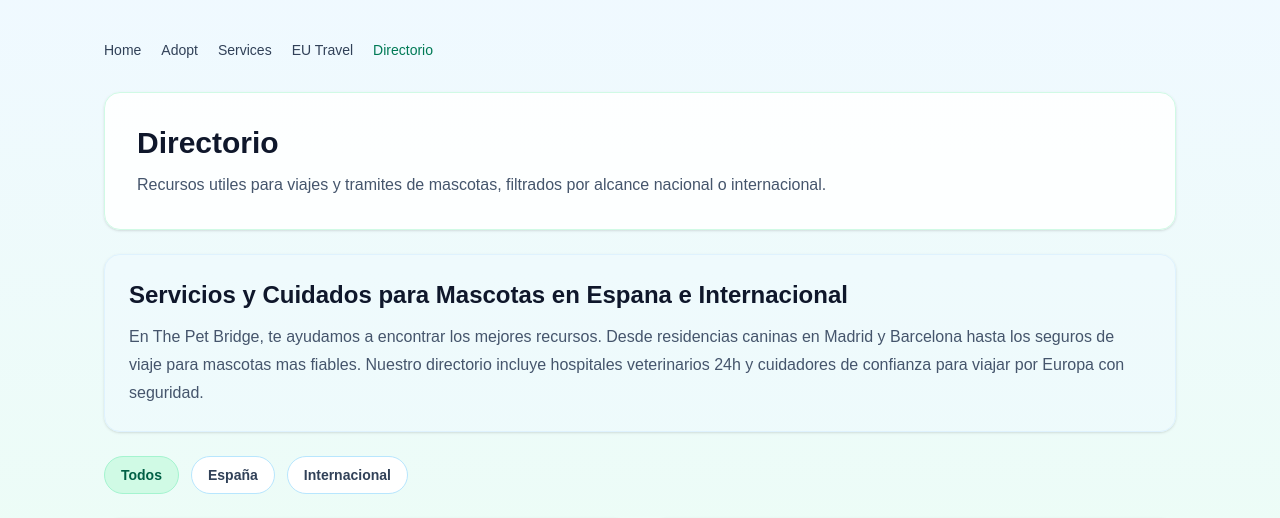
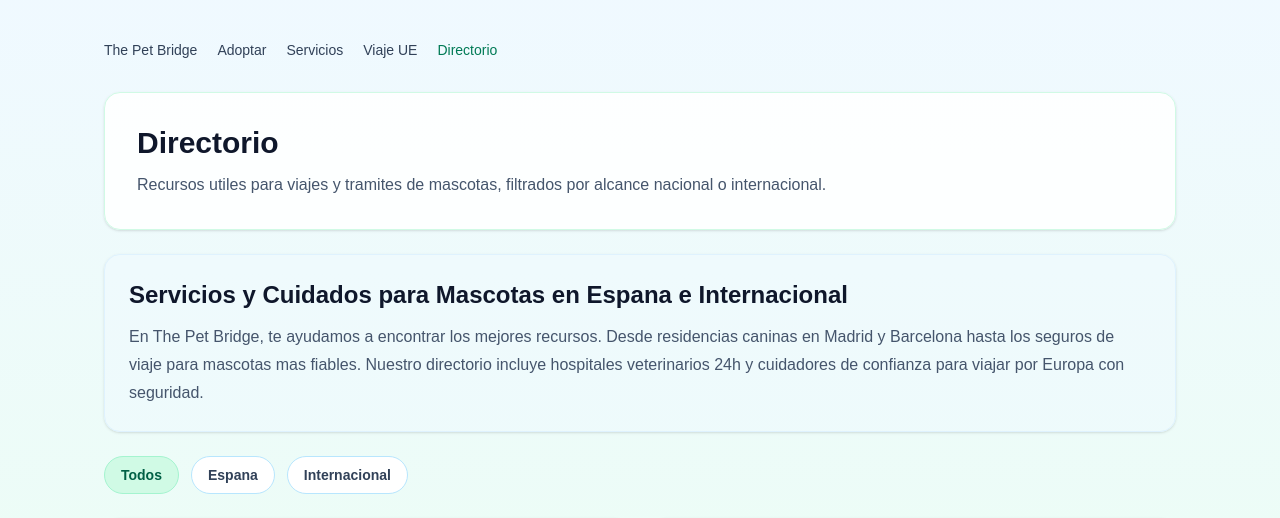
Before and after one commit to eduardochapellin1-debug/thepetbridge, a Next.js app: page /directorio in a window 1280 px wide. Shown: the top 518 px of the page. Built offline with nearby package versions, Linux system fonts and the light colour scheme.

Commit message:
Directorio ahora es multilingüe

```diff
--- a/app/components/ResourceCard.tsx
+++ b/app/components/ResourceCard.tsx
@@ -2,7 +2,9 @@ type ResourceCardProps = {
   nombre: string;
   descripcion: string;
   link: string;
-  categoria: "Espana" | "Internacional";
+  categoria: "spain" | "international";
+  categoriaLabel: string;
+  ctaLabel: string;
 };
 
 export default function ResourceCard({
@@ -10,10 +12,11 @@ export default function ResourceCard({
   descripcion,
   link,
   categoria,
+  categoriaLabel,
+  ctaLabel,
 }: ResourceCardProps) {
-  const categoriaLabel = categoria === "Espana" ? "España" : categoria;
   const badgeClasses =
-    categoria === "Espana"
+    categoria === "spain"
       ? "border-emerald-200 bg-emerald-50 text-emerald-700"
       : "border-sky-200 bg-sky-50 text-sky-700";
 
@@ -36,7 +39,7 @@ export default function ResourceCard({
         rel="noopener noreferrer"
         className="text-sm font-semibold text-emerald-700 transition hover:text-emerald-600"
       >
-        Ver recurso
+        {ctaLabel}
       </a>
     </article>
   );
--- a/app/directorio/DirectorioClient.tsx
+++ b/app/directorio/DirectorioClient.tsx
@@ -3,78 +3,72 @@
 import { useMemo, useState } from "react";
 import Link from "next/link";
 import ResourceCard from "@/app/components/ResourceCard";
-import resources from "@/app/data/resources.json";
+import { useI18n } from "@/app/i18n/I18nProvider";
 
-type Categoria = "Espana" | "Internacional";
-type Filtro = "Todos" | Categoria;
+type Categoria = "spain" | "international";
+type Filtro = "all" | Categoria;
 
 type Resource = {
-  nombre: string;
-  descripcion: string;
+  id: string;
+  title: string;
+  description: string;
   link: string;
-  categoria: Categoria;
+  category: Categoria;
+  tag: string;
 };
 
-const filterOptions: Filtro[] = ["Todos", "Espana", "Internacional"];
-const filterLabels: Record<Filtro, string> = {
-  Todos: "Todos",
-  Espana: "España",
-  Internacional: "Internacional",
-};
+const filterOptions: Filtro[] = ["all", "spain", "international"];
 
 export default function DirectorioClient() {
-  const [filtroActivo, setFiltroActivo] = useState<Filtro>("Todos");
+  const { messages } = useI18n();
+  const [filtroActivo, setFiltroActivo] = useState<Filtro>("all");
+
+  const resources = messages.directory.resources as Resource[];
+  const filterLabels: Record<Filtro, string> = {
+    all: messages.directory.filters.all,
+    spain: messages.directory.filters.spain,
+    international: messages.directory.filters.international,
+  };
 
   const recursosFiltrados = useMemo(() => {
-    if (filtroActivo === "Todos") {
-      return resources as Resource[];
+    if (filtroActivo === "all") {
+      return resources;
     }
 
-    return (resources as Resource[]).filter(
-      (resource) => resource.categoria === filtroActivo,
-    );
-  }, [filtroActivo]);
+    return resources.filter((resource) => resource.category === filtroActivo);
+  }, [filtroActivo, resources]);
 
   return (
     <div className="min-h-screen bg-gradient-to-b from-sky-50 via-emerald-50 to-white text-slate-800">
       <div className="mx-auto max-w-6xl px-6 py-10 md:px-10">
         <nav className="mb-8 flex items-center gap-5 text-sm font-medium text-slate-700">
           <Link href="/" className="hover:text-emerald-600">
-            Home
+            {messages.home.header.brand}
           </Link>
           <Link href="/adopt" className="hover:text-emerald-600">
-            Adopt
+            {messages.home.header.adopt}
           </Link>
           <Link href="/services" className="hover:text-emerald-600">
-            Services
+            {messages.home.header.services}
           </Link>
           <Link href="/travel" className="hover:text-emerald-600">
-            EU Travel
+            {messages.home.header.euTravel}
           </Link>
           <Link href="/directorio" className="text-emerald-700">
-            Directorio
+            {messages.home.header.directory}
           </Link>
         </nav>
 
         <section className="mb-6 rounded-2xl border border-emerald-100 bg-white/90 p-8 shadow-sm">
-          <h1 className="mb-3 text-3xl font-bold text-slate-900">Directorio</h1>
-          <p className="text-slate-600">
-            Recursos utiles para viajes y tramites de mascotas, filtrados por
-            alcance nacional o internacional.
-          </p>
+          <h1 className="mb-3 text-3xl font-bold text-slate-900">{messages.directory.title}</h1>
+          <p className="text-slate-600">{messages.directory.intro}</p>
         </section>
 
         <section className="mb-6 rounded-2xl border border-sky-100 bg-sky-50/40 p-6 shadow-sm">
           <h2 className="mb-3 text-2xl font-semibold text-slate-900">
-            Servicios y Cuidados para Mascotas en Espana e Internacional
+            {messages.directory.seoTitle}
           </h2>
-          <p className="leading-7 text-slate-600">
-            En The Pet Bridge, te ayudamos a encontrar los mejores recursos.
-            Desde residencias caninas en Madrid y Barcelona hasta los seguros de
-            viaje para mascotas mas fiables. Nuestro directorio incluye
-            hospitales veterinarios 24h y cuidadores de confianza para viajar
-            por Europa con seguridad.
-          </p>
+          <p className="leading-7 text-slate-600">{messages.directory.seoDescription}</p>
         </section>
 
         <section className="mb-6 flex flex-wrap gap-3">
@@ -100,11 +94,13 @@ export default function DirectorioClient() {
         <section className="grid gap-5 md:grid-cols-2">
           {recursosFiltrados.map((resource) => (
             <ResourceCard
-              key={resource.nombre}
-              nombre={resource.nombre}
-              descripcion={resource.descripcion}
+              key={resource.id}
+              nombre={resource.title}
+              descripcion={resource.description}
               link={resource.link}
-              categoria={resource.categoria}
+              categoria={resource.category}
+              categoriaLabel={resource.tag}
+              ctaLabel={messages.directory.resourceCta}
             />
           ))}
         </section>
--- a/messages/en.json
+++ b/messages/en.json
@@ -61,6 +61,84 @@
     },
     "inlineFooter": "Connecting pets and families across Europe."
   },
+  "directory": {
+    "title": "Directory",
+    "intro": "Useful resources for pet travel and paperwork, filtered by national or international scope.",
+    "seoTitle": "Pet Services and Care in Spain and Internationally",
+    "seoDescription": "At The Pet Bridge, we help you find the best resources. From dog boarding in Madrid and Barcelona to reliable pet travel insurance, our directory includes 24h veterinary hospitals and trusted caregivers so you can travel across Europe with confidence.",
+    "filters": {
+      "all": "All",
+      "spain": "Spain",
+      "international": "International"
+    },
+    "resourceCta": "View resource",
+    "resources": [
+      {
+        "id": "barkibu",
+        "title": "Barkibu (Insurance)",
+        "description": "One of Spain's highest-rated pet insurance providers, with comprehensive health and accident coverage.",
+        "link": "https://barkibu.com",
+        "category": "spain",
+        "tag": "Spain"
+      },
+      {
+        "id": "rover",
+        "title": "Rover",
+        "description": "Find trusted pet sitters and walkers near you through a leading pet care platform.",
+        "link": "https://rover.com",
+        "category": "spain",
+        "tag": "Spain"
+      },
+      {
+        "id": "hospital-veterinario-retiro",
+        "title": "Retiro Veterinary Hospital (24h)",
+        "description": "24-hour emergency veterinary care in central Madrid with experienced specialists.",
+        "link": "https://hospitalveterinarioretiro.com",
+        "category": "spain",
+        "tag": "Spain"
+      },
+      {
+        "id": "feliway-adaptil",
+        "title": "Feliway / Adaptil",
+        "description": "Leading pet wellbeing products designed to reduce stress in cats and dogs.",
+        "link": "https://feliway.com",
+        "category": "international",
+        "tag": "International"
+      },
+      {
+        "id": "vive-pet-resort",
+        "title": "Vive Pet Resort",
+        "description": "Premium pet resort in Madrid offering daycare, boarding, and pool facilities.",
+        "link": "https://vivepetresort.com",
+        "category": "spain",
+        "tag": "Spain"
+      },
+      {
+        "id": "dondersteen-resort",
+        "title": "Dondersteen Resort",
+        "description": "Premium dog hotel in Barcelona with 10,000m2 of open outdoor areas.",
+        "link": "https://dondersteen-resort.com",
+        "category": "spain",
+        "tag": "Spain"
+      },
+      {
+        "id": "iati-escapadas",
+        "title": "IATI Escapadas",
+        "description": "Travel insurance with dedicated pet coverage for trips across Spain and Europe.",
+        "link": "https://iatiseguros.com",
+        "category": "international",
+        "tag": "International"
+      },
+      {
+        "id": "heymondo",
+        "title": "Heymondo",
+        "description": "International travel insurance including veterinary assistance coverage.",
+        "link": "https://heymondo.es",
+        "category": "international",
+        "tag": "International"
+      }
+    ]
+  },
   "footer": {
     "brandDescription": "Your European connection for traveling with pets. We help you find services and insurance so you and your best friend can go farther.",
     "legalTitle": "Legal",
--- a/messages/es.json
+++ b/messages/es.json
@@ -61,6 +61,84 @@
     },
     "inlineFooter": "Conectando mascotas y familias en toda Europa."
   },
+  "directory": {
+    "title": "Directorio",
+    "intro": "Recursos utiles para viajes y tramites de mascotas, filtrados por alcance nacional o internacional.",
+    "seoTitle": "Servicios y Cuidados para Mascotas en Espana e Internacional",
+    "seoDescription": "En The Pet Bridge, te ayudamos a encontrar los mejores recursos. Desde residencias caninas en Madrid y Barcelona hasta los seguros de viaje para mascotas mas fiables. Nuestro directorio incluye hospitales veterinarios 24h y cuidadores de confianza para viajar por Europa con seguridad.",
+    "filters": {
+      "all": "Todos",
+      "spain": "Espana",
+      "international": "Internacional"
+    },
+    "resourceCta": "Ver recurso",
+    "resources": [
+      {
+        "id": "barkibu",
+        "title": "Barkibu (Seguros)",
+        "description": "El seguro de mascotas mejor valorado en Espana. Cobertura completa para salud y accidentes.",
+        "link": "https://barkibu.com",
+        "category": "spain",
+        "tag": "Espana"
+      },
+      {
+        "id": "rover",
+        "title": "Rover",
+        "description": "Encuentra cuidadores y paseadores de confianza cerca de ti. Servicio lider en cuidado de mascotas.",
+        "link": "https://rover.com",
+        "category": "spain",
+        "tag": "Espana"
+      },
+      {
+        "id": "hospital-veterinario-retiro",
+        "title": "Hospital Veterinario Retiro (24h)",
+        "description": "Urgencias veterinarias 24 horas en el centro de Madrid con especialistas experimentados.",
+        "link": "https://hospitalveterinarioretiro.com",
+        "category": "spain",
+        "tag": "Espana"
+      },
+      {
+        "id": "feliway-adaptil",
+        "title": "Feliway / Adaptil",
+        "description": "Productos lideres en bienestar y reduccion de estres para perros y gatos.",
+        "link": "https://feliway.com",
+        "category": "international",
+        "tag": "Internacional"
+      },
+      {
+        "id": "vive-pet-resort",
+        "title": "Vive Pet Resort",
+        "description": "Resort de lujo para mascotas en Madrid. Guarderia, hotel y piscina.",
+        "link": "https://vivepetresort.com",
+        "category": "spain",
+        "tag": "Espana"
+      },
+      {
+        "id": "dondersteen-resort",
+        "title": "Dondersteen Resort",
+        "description": "Hotel canino premium en Barcelona con 10.000m2 de areas libres.",
+        "link": "https://dondersteen-resort.com",
+        "category": "spain",
+        "tag": "Espana"
+      },
+      {
+        "id": "iati-escapadas",
+        "title": "IATI Escapadas",
+        "description": "Seguro de viaje con cobertura especifica para mascotas en Espana y Europa.",
+        "link": "https://iatiseguros.com",
+        "category": "international",
+        "tag": "Internacional"
+      },
+      {
+        "id": "heymondo",
+        "title": "Heymondo",
+        "description": "Seguro de viaje internacional con asistencia veterinaria incluida.",
+        "link": "https://heymondo.es",
+        "category": "international",
+        "tag": "Internacional"
+      }
+    ]
+  },
   "footer": {
     "brandDescription": "Tu conexion europea para viajar con mascotas. Facilitamos la busqueda de servicios y seguros para que tu y tu mejor amigo llegueis mas lejos.",
     "legalTitle": "Legal",
--- a/messages/fr.json
+++ b/messages/fr.json
@@ -61,6 +61,84 @@
     },
     "inlineFooter": "Nous rapprochons les animaux et les familles partout en Europe."
   },
+  "directory": {
+    "title": "Annuaire",
+    "intro": "Ressources utiles pour les voyages et formalites des animaux, avec filtres nationaux et internationaux.",
+    "seoTitle": "Services et Soins pour Animaux en Espagne et a l'international",
+    "seoDescription": "Chez The Pet Bridge, nous vous aidons a trouver les meilleures ressources. Des pensions canines a Madrid et Barcelone aux assurances voyage fiables pour animaux, notre annuaire inclut des cliniques veterinaires 24h et des prestataires de confiance pour voyager en Europe en toute serenite.",
+    "filters": {
+      "all": "Tous",
+      "spain": "Espagne",
+      "international": "International"
+    },
+    "resourceCta": "Voir la ressource",
+    "resources": [
+      {
+        "id": "barkibu",
+        "title": "Barkibu (Assurance)",
+        "description": "L'une des assurances animaux les mieux notees en Espagne, avec une couverture complete sante et accidents.",
+        "link": "https://barkibu.com",
+        "category": "spain",
+        "tag": "Espagne"
+      },
+      {
+        "id": "rover",
+        "title": "Rover",
+        "description": "Trouvez des pet sitters et promeneurs de confiance pres de chez vous sur une plateforme de reference.",
+        "link": "https://rover.com",
+        "category": "spain",
+        "tag": "Espagne"
+      },
+      {
+        "id": "hospital-veterinario-retiro",
+        "title": "Hopital Veterinaire Retiro (24h)",
+        "description": "Urgences veterinaires 24h au centre de Madrid avec des specialistes experimentes.",
+        "link": "https://hospitalveterinarioretiro.com",
+        "category": "spain",
+        "tag": "Espagne"
+      },
+      {
+        "id": "feliway-adaptil",
+        "title": "Feliway / Adaptil",
+        "description": "Produits leaders pour le bien-etre animal et la reduction du stress chez chiens et chats.",
+        "link": "https://feliway.com",
+        "category": "international",
+        "tag": "International"
+      },
+      {
+        "id": "vive-pet-resort",
+        "title": "Vive Pet Resort",
+        "description": "Resort premium pour animaux a Madrid avec garderie, hotel et piscine.",
+        "link": "https://vivepetresort.com",
+        "category": "spain",
+        "tag": "Espagne"
+      },
+      {
+        "id": "dondersteen-resort",
+        "title": "Dondersteen Resort",
+        "description": "Hotel canin premium a Barcelone avec 10 000 m2 d'espaces exterieurs.",
+        "link": "https://dondersteen-resort.com",
+        "category": "spain",
+        "tag": "Espagne"
+      },
+      {
+        "id": "iati-escapadas",
+        "title": "IATI Escapadas",
+        "description": "Assurance voyage avec couverture specifique pour animaux en Espagne et en Europe.",
+        "link": "https://iatiseguros.com",
+        "category": "international",
+        "tag": "International"
+      },
+      {
+        "id": "heymondo",
+        "title": "Heymondo",
+        "description": "Assurance voyage internationale incluant une assistance veterinaire.",
+        "link": "https://heymondo.es",
+        "category": "international",
+        "tag": "International"
+      }
+    ]
+  },
   "footer": {
     "brandDescription": "Votre lien europeen pour voyager avec des animaux. Nous facilitons la recherche de services et d assurances pour aller plus loin avec votre meilleur compagnon.",
     "legalTitle": "Mentions legales",
```
